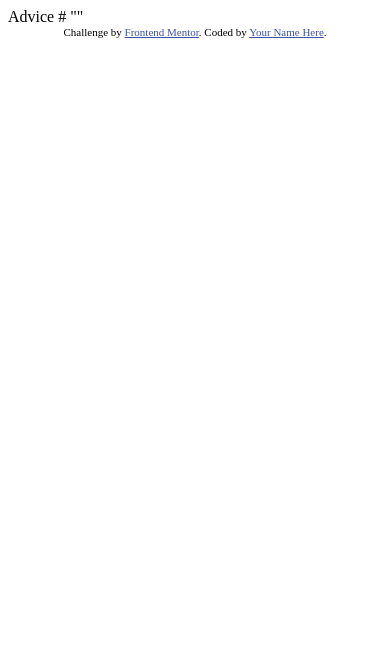
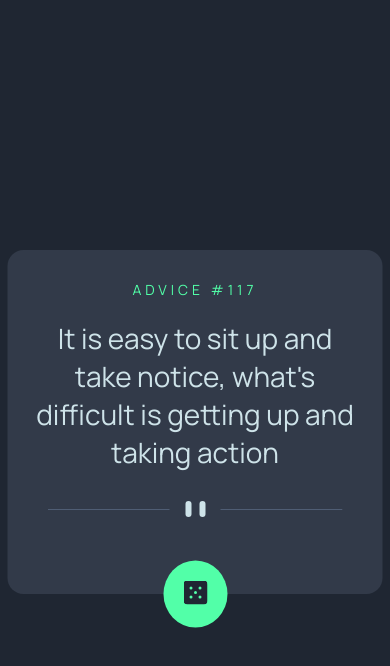
Before and after one commit to mtutucki/AdviceGeneratorApp-frontendMentor, a website: page index.html in a window 390 px wide. Drawn offline with Linux system fonts and the light colour scheme.

Commit message:
Create mobile design

```diff
--- a/index.html
+++ b/index.html
@@ -1,28 +1,30 @@
 <!DOCTYPE html>
 <html lang="en">
+
 <head>
+  <title>Advice generator app - frontend mentor</title>
   <meta charset="UTF-8">
-  <meta name="viewport" content="width=device-width, initial-scale=1.0"> <!-- displays site properly based on user's device -->
+  <meta http-equiv="X-UA-Compatible" content="IE=edge">
+  <meta name="viewport" content="width=device-width, initial-scale=1.0">
+  <link rel="preconnect" href="https://fonts.googleapis.com">
+  <link rel="preconnect" href="https://fonts.gstatic.com" crossorigin>
+  <link href="https://fonts.googleapis.com/css2?family=Manrope:wght@400;800&display=swap" rel="stylesheet">
+  <link rel="icon" type="image/png" sizes="32x32" href="dist/img/favicon-32x32.png">
+  <link rel="stylesheet" href="dist/css/style.min.css">
+  <link rel="stylesheet" media="screen and (min-width:992px)" href="dist/css/large.min.css">
+</head>
 
-  <link rel="icon" type="image/png" sizes="32x32" href="./images/favicon-32x32.png">
-
-  <title>Frontend Mentor | Advice generator app</title>
-
-  <!-- Feel free to remove these styles or customise in your own stylesheet 👍 -->
-  <style>
-    .attribution { font-size: 11px; text-align: center; }
-    .attribution a { color: hsl(228, 45%, 44%); }
-  </style>
-</head>
 <body>
 
-  Advice #<!-- Advice ID goes here -->
+  <div class="advice">
+    <div class="advice__number"><p>ADVICE #117</p></div>
+    <div class="advice__text">It is easy to sit up and take notice, what's difficult is getting up and taking action</div>
+    <img src="dist/img/pattern-divider-mobile.svg" alt="line divide text and button to next advice" class="advice__divider">
+    <button class="advice__button"><img src="dist/img/icon-dice.svg" alt="button to shop next advice"></button>
+  </div>
 
-  "<!-- Advice text goes here -->"
 
-  <div class="attribution">
-    Challenge by <a href="https://www.frontendmentor.io?ref=challenge" target="_blank">Frontend Mentor</a>.
-    Coded by <a href="#">Your Name Here</a>.
-  </div>
+
 </body>
+
 </html>
--- /dev/null
+++ b/src/sass/large.scss
@@ -0,0 +1,50 @@
+@import 'projectVars.scss';
+
+.advice{
+    width: 900px;
+    background-color: $dark-grayish-blue;
+    border-radius: 16px;
+
+    &__number{
+        padding-top: 3rem;
+        font-size: 1.4rem;
+        color: $neon-green;
+        letter-spacing: 4px;
+    }
+
+    &__text{
+        padding: 2rem 2rem;
+        color: $light-cyan;
+        text-align: center;
+    }
+
+    &__divider{
+        padding: 1rem;
+    }
+
+    &__button{
+        padding: 2rem;
+        background-color: $neon-green;
+        border: none;
+        border-radius: 50%;
+        transform: translateY(50%);
+        cursor: pointer;
+        transition: box-shadow .3s;
+    }
+
+    &__button:hover{
+        box-shadow: 0px 0px 22px 2px $neon-green;
+    }
+}
+
+@media screen and (max-width:360px){
+    .advice{
+        width: 330px;
+    }
+}
+
+@media screen and (max-width:280px){
+    .advice{
+        width: 280px;
+    }
+}
--- /dev/null
+++ b/src/sass/projectVars.scss
@@ -0,0 +1,11 @@
+// widths
+$width-mobile: 375px;
+$width-desktop: 1440px;
+
+// colors
+$light-cyan: hsl(193, 38%, 86%);
+$neon-green: hsl(150, 100%, 66%);
+
+$grayish-blue: hsl(217, 19%, 38%);
+$dark-grayish-blue: hsl(217, 19%, 24%);
+$dark-blue: hsl(218, 23%, 16%);
--- /dev/null
+++ b/src/sass/style.scss
@@ -0,0 +1,75 @@
+@import 'projectVars.scss';
+
+*, *::before, *::after{
+    margin: 0;
+    padding: 0;
+    box-sizing: border-box;
+}
+
+html {
+    // 10px
+    font-size: 62.5%;
+}
+
+body{
+    font-size: 2.8rem;
+    font-family: 'Manrope', sans-serif;
+    background-color: $dark-blue;
+    min-height: 100vh;
+}
+
+.advice{
+    position: absolute;
+    top: 50%;
+    left: 50%;
+    transform: translate(-50%, -50%);
+    display: flex;
+    flex-direction: column;
+    align-items: center;
+    width: 375px;
+    background-color: $dark-grayish-blue;
+    border-radius: 16px;
+
+    &__number{
+        padding-top: 3rem;
+        font-size: 1.4rem;
+        color: $neon-green;
+        letter-spacing: 4px;
+    }
+
+    &__text{
+        padding: 2rem 2rem;
+        color: $light-cyan;
+        text-align: center;
+    }
+
+    &__divider{
+        padding: 1rem;
+    }
+
+    &__button{
+        padding: 2rem;
+        background-color: $neon-green;
+        border: none;
+        border-radius: 50%;
+        transform: translateY(50%);
+        cursor: pointer;
+        transition: box-shadow .3s;
+    }
+
+    &__button:hover{
+        box-shadow: 0px 0px 22px 2px $neon-green;
+    }
+}
+
+@media screen and (max-width:360px){
+    .advice{
+        width: 330px;
+    }
+}
+
+@media screen and (max-width:280px){
+    .advice{
+        width: 280px;
+    }
+}
```
Also changed, not shown: dist/css/large.min.css (added), dist/css/projectVars.min.css (added), dist/css/style.min.css (added), dist/img/favicon-32x32.png (added), dist/img/icon-dice.svg (added), dist/img/pattern-divider-desktop.svg (added), dist/img/pattern-divider-mobile.svg (added).
